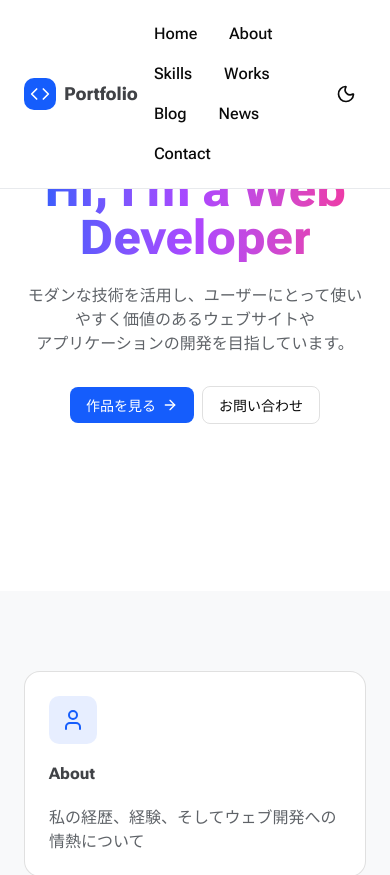
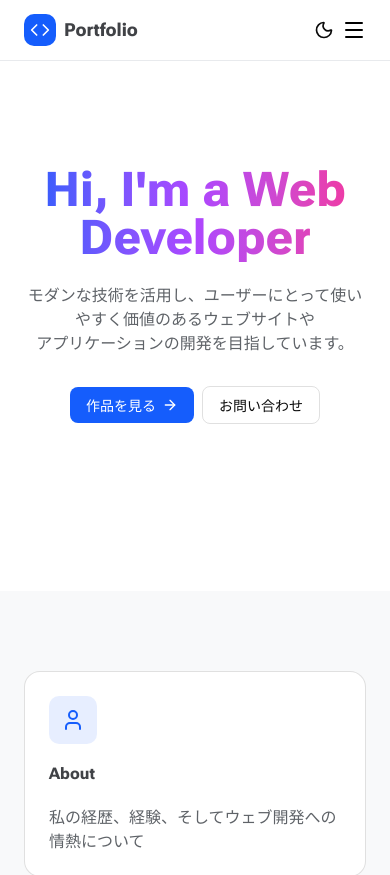
Before and after one commit to iku-nojiri/portfolio_2026, a Next.js app in the folder front/: page / in a window 390 px wide. Shown: the top 875 px of the page. Built offline with nearby package versions, Linux system fonts and the light colour scheme.

Commit message:
refactor: HeaderComponents

```diff
--- a/front/app/components/compositions/layouts/Header/HeaderActions.tsx
+++ b/front/app/components/compositions/layouts/Header/HeaderActions.tsx
@@ -1,9 +1,11 @@
 import { ThemeSwitcher } from "@/app/components/features/themeSwitcher";
+import { BurgerBtn } from "@/app/components/features/BurgerBtn";
 
 export const HeaderActions = () => {
   return (
     <div className="flex items-center justify-end gap-2">
       <ThemeSwitcher />
+      <BurgerBtn />
     </div>
   );
 };
--- a/front/app/components/compositions/layouts/Header/HeaderInner.tsx
+++ b/front/app/components/compositions/layouts/Header/HeaderInner.tsx
@@ -5,5 +5,5 @@ type Props = {
 };
 
 export const HeaderInner = ({ children }: Props) => {
-  return <div className="grid grid-cols-[1fr_auto_1fr] items-center mx-auto py-3.5 w-full max-w-7xl">{children}</div>;
+  return <div className="lg:grid-cols-[1fr_auto_1fr] grid grid-cols-2 items-center mx-auto py-3.5 w-full max-w-7xl">{children}</div>;
 };
--- a/front/app/components/compositions/layouts/Header/HeaderNav.tsx
+++ b/front/app/components/compositions/layouts/Header/HeaderNav.tsx
@@ -5,7 +5,7 @@ export const HeaderNav = () => {
   const navItems = ["home", "about", "skills", "works", "blog", "news", "contact"];
 
   return (
-    <nav>
+    <nav className="lg:block hidden">
       {navItems.map((item) => (
         <Link key={item} lang="en" appearance="ghost" className="text-base" href={NAV_MAP[item].href}>
           {NAV_MAP[item].name}
--- /dev/null
+++ b/front/app/components/features/BurgerBtn.tsx
@@ -0,0 +1,9 @@
+import { Menu as MenuIcon } from "lucide-react"
+
+export const BurgerBtn = () => {
+  return (
+    <button className="lg:hidden custom-button-tile">
+      <MenuIcon />
+    </button>
+  )
+}
--- a/front/app/components/features/themeSwitcher.tsx
+++ b/front/app/components/features/themeSwitcher.tsx
@@ -1,23 +1,15 @@
 "use client";
 
 import { Sun as LightIcon, Moon as DarkIcon } from "lucide-react";
-import { useState } from "react";
+import { useTheme } from "@/app/hooks/useTheme";
 
 export const ThemeSwitcher = () => {
-  const [isDark, setIsDark] = useState(true);
-
-  function toggleTheme() {
-    setIsDark((prev) => {
-      const next = !prev;
-      document.body.classList.toggle("dark", next);
-      return next;
-    });
-  }
+  const { isDark, toggleTheme } = useTheme()
 
   return (
     <button
       type="button"
-      className="inline-flex items-center justify-center w-10 aspect-square rounded-full cursor-pointer bg-button-ghost-bg hover:bg-button-ghost-bg--hover"
+      className="custom-button-tile"
       aria-label={
         isDark ? "ライトテーマに切り替える" : "ダークテーマに切り替える"
       }
--- /dev/null
+++ b/front/app/hooks/useTheme.ts
@@ -0,0 +1,18 @@
+import { useState } from "react";
+
+export function useTheme() {
+  const [isDark, setIsDark] = useState(true);
+
+  function toggleTheme() {
+    setIsDark((prev) => {
+      const next = !prev;
+      document.body.classList.toggle("dark", next);
+      return next;
+    });
+  }
+
+  return {
+    isDark,
+    toggleTheme
+  }
+}
```
